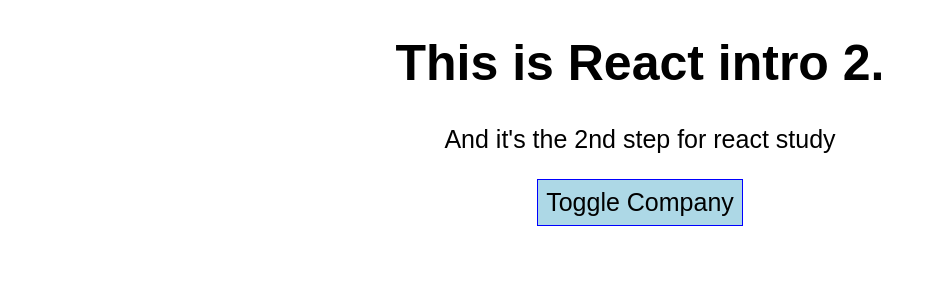
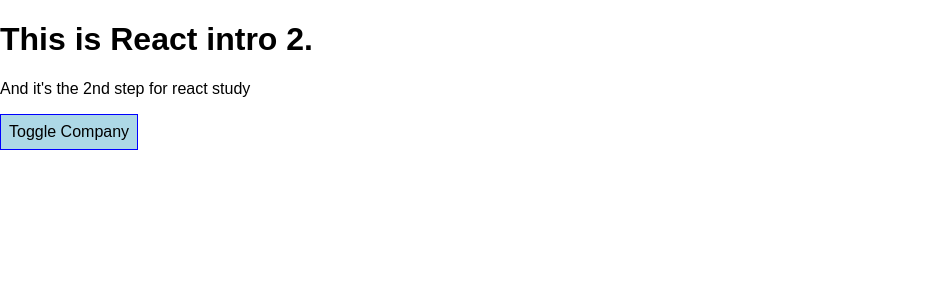
Before and after one commit to sherry0738/pro2, a React (Create React App) app: page / in a window 1280 px wide. Shown: the top 300 px of the page, without its empty margins (0-944 px from the left). Built offline with nearby package versions, Linux system fonts and the light colour scheme.

Commit message:
import css module

```diff
--- a/src/App.js
+++ b/src/App.js
@@ -1,6 +1,6 @@
 import React, { Component } from "react";
 import CompanyCard from "./CompanyCard/CompanyCard";
-import "./App.css";
+import cssClasses from "./App.css";
 // import Radium, { StyleRoot } from "radium";
 // import { white } from "ansi-colors";
 
@@ -104,14 +104,14 @@ class App extends Component {
     // let classes = ["red", "bold"].join(" ");
     const classes = [];
     if (this.state.companis.length <= 2) {
-      classes.push("red");
+      classes.push(cssClasses.red);
     }
     if (this.state.companis.length <= 1) {
-      classes.push("bold");
+      classes.push(cssClasses.bold);
     }
 
     return (
-      <div className="App">
+      <div className={cssClasses.App}>
         <header className="App-header">
           <h1>This is React intro 2.</h1>
           <p className={classes.join(" ")}>
```
